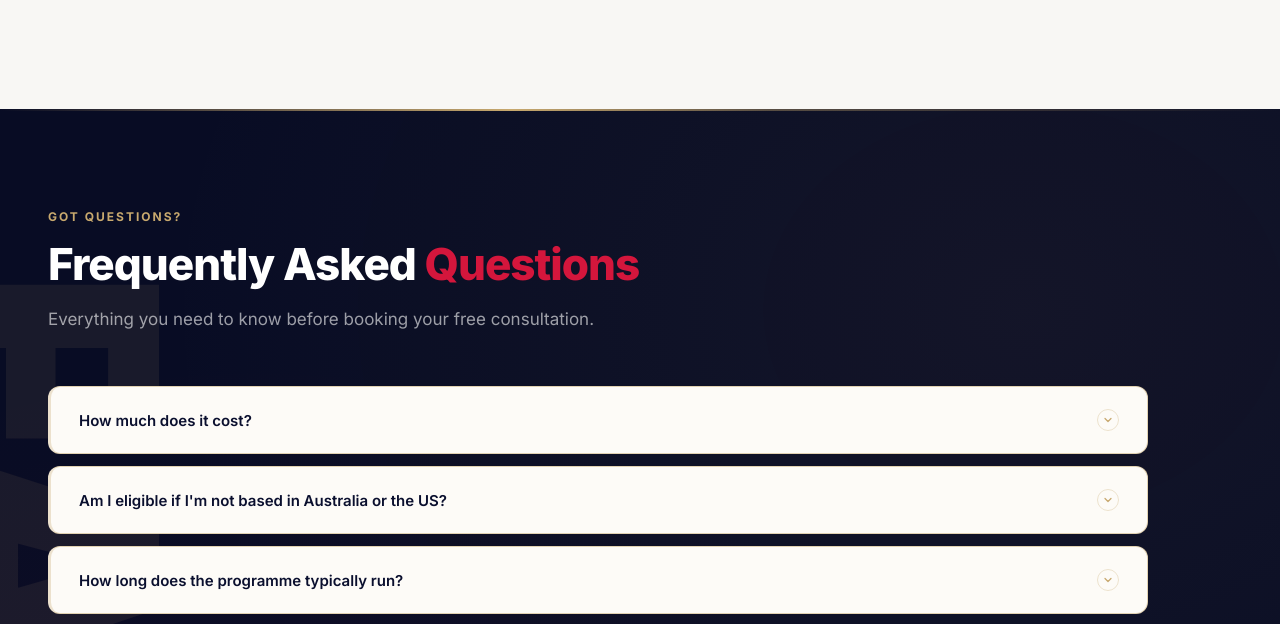
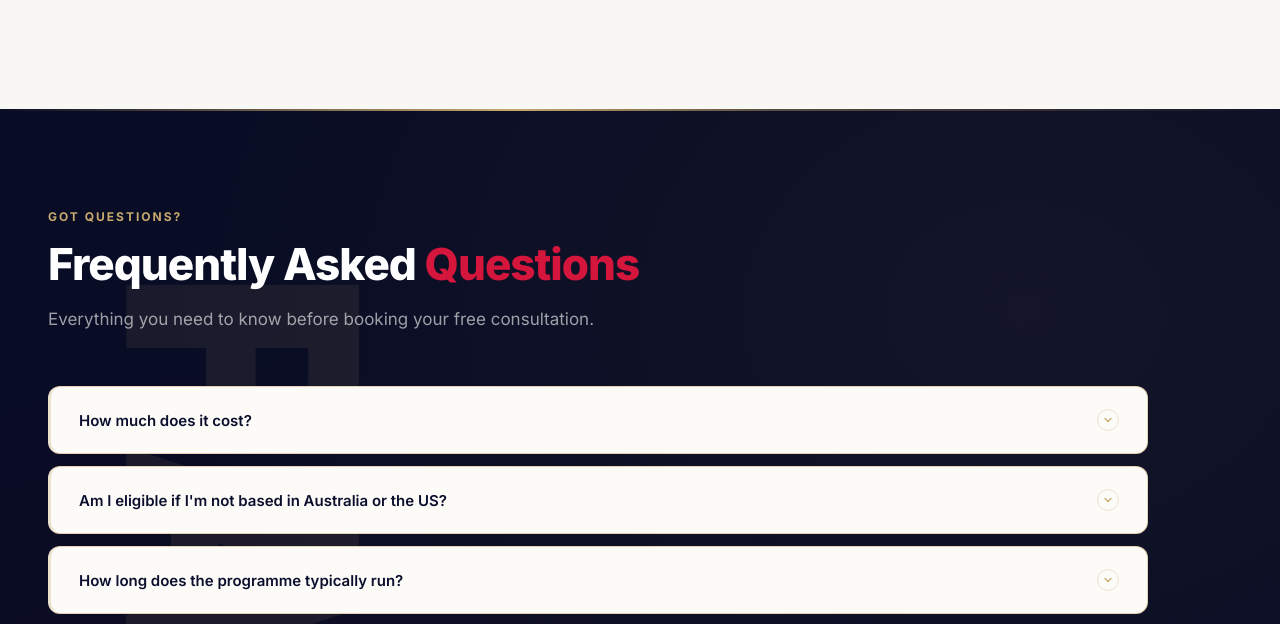
Before and after one commit to kevshenn/PGC, a plain HTML site: page index.html in a window 1280 px wide. Shown: the part 10466-11090 px from the top of the page. Drawn offline with Linux system fonts and the light colour scheme.

Commit message:
FAQ watermark: move to left -100px

```diff
--- a/index.html
+++ b/index.html
@@ -1783,7 +1783,7 @@
     /* Watermark character */
     .faq-bg-char {
       position: absolute;
-      left: -300px;
+      left: -100px;
       top: 50%;
       transform: translateY(-50%) rotate(90deg);
       font-family: 'Inter', sans-serif;
```
Also changed, not shown: index.html.html (+1 -1 lines).
